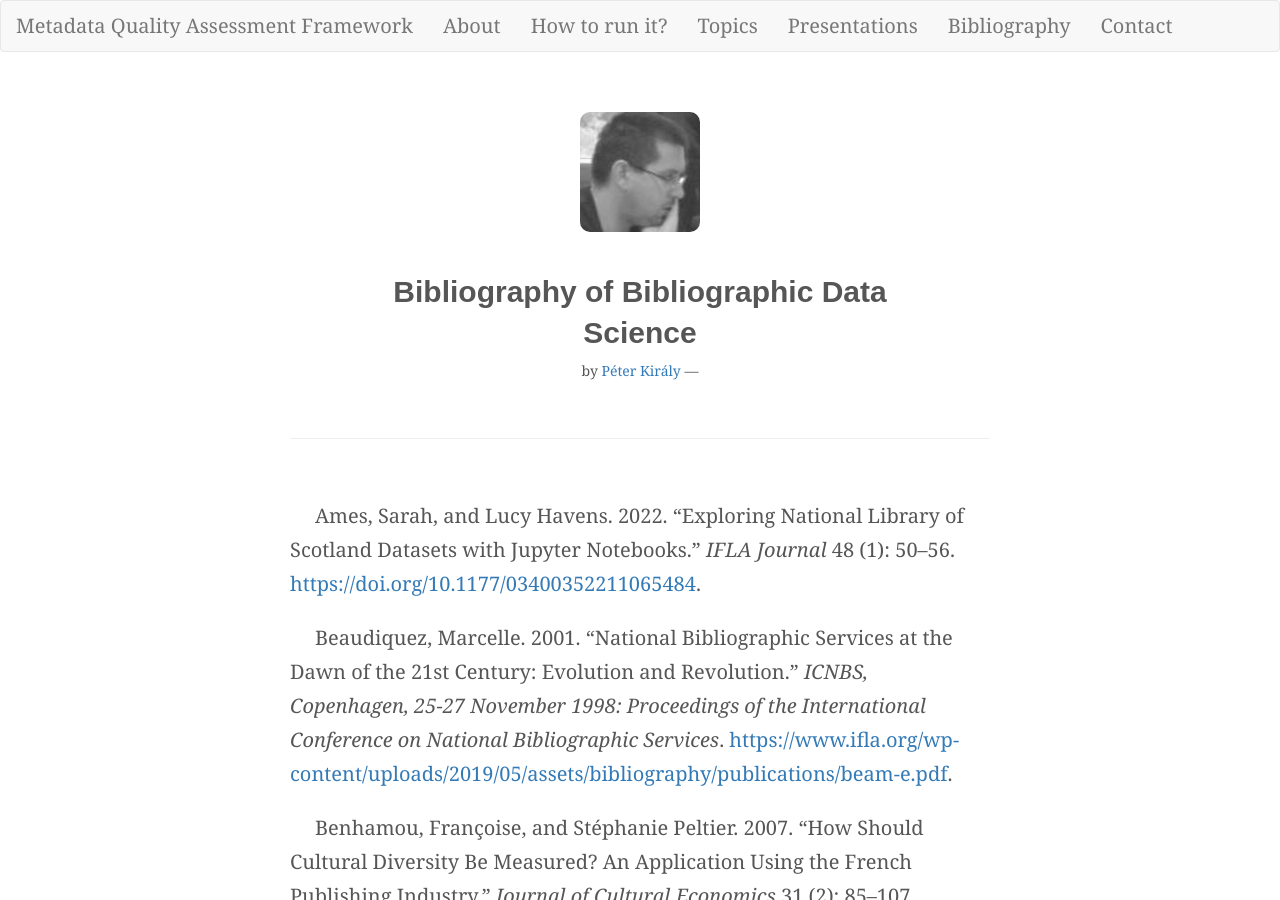
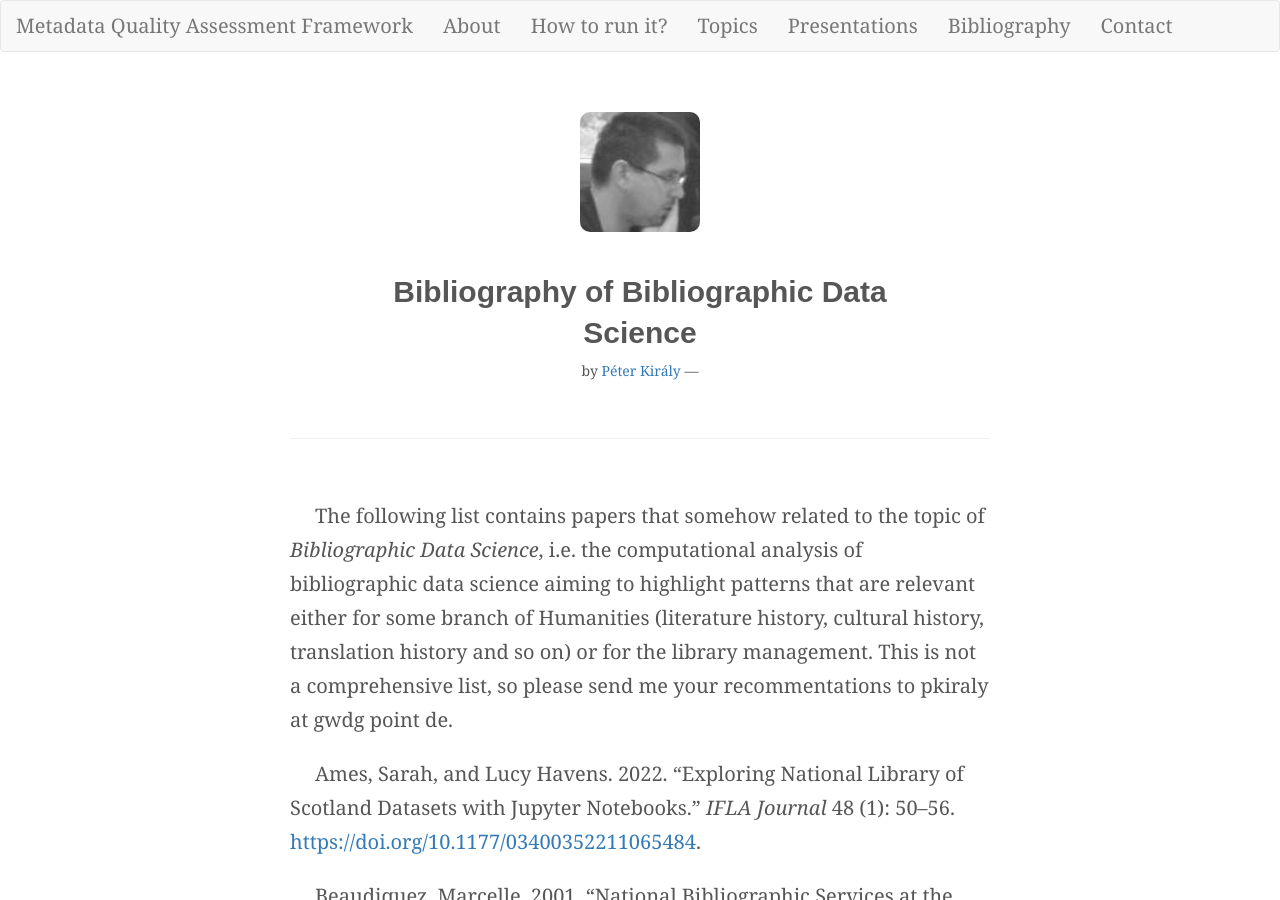
Before and after one commit to pkiraly/pkiraly.github.io, a Jekyll site: the page built from bibliography.md, in a window 1280 px wide and 900 px high. Built offline with Jekyll 4.4.1, drawn with Linux system fonts in a browser that asks for light colours; nearby versions of some CDN libraries; some web fonts are replaced; comment, search, counter and statistics services are not loaded.

Commit message:
Add bibliography

```diff
--- a/bibliography.md
+++ b/bibliography.md
@@ -16,6 +16,8 @@ p {
   text-indent: 25px;
 }
 </style>
+
+The following list contains papers that somehow related to the topic of _Bibliographic Data Science_, i.e. the computational analysis of bibliographic data science aiming to highlight patterns that are relevant either for some branch of Humanities (literature history, cultural history, translation history and so on) or for the library management. This is not a comprehensive list, so please send me your recommentations to pkiraly at gwdg point de.
 
 Ames, Sarah, and Lucy Havens. 2022. “Exploring National Library of Scotland Datasets with Jupyter Notebooks.” _IFLA Journal_ 48 (1): 50–56. [https://doi.org/10.1177/03400352211065484](https://doi.org/10.1177/03400352211065484).
 
```
